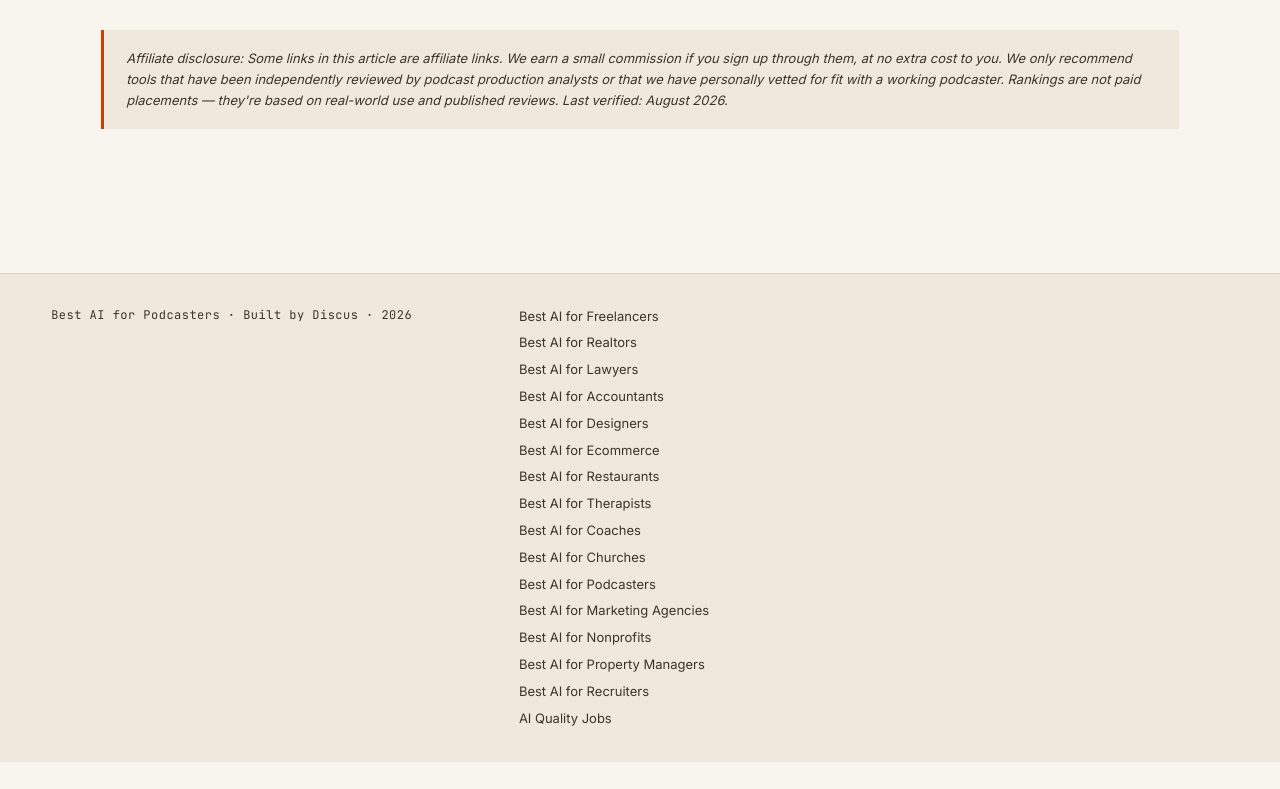
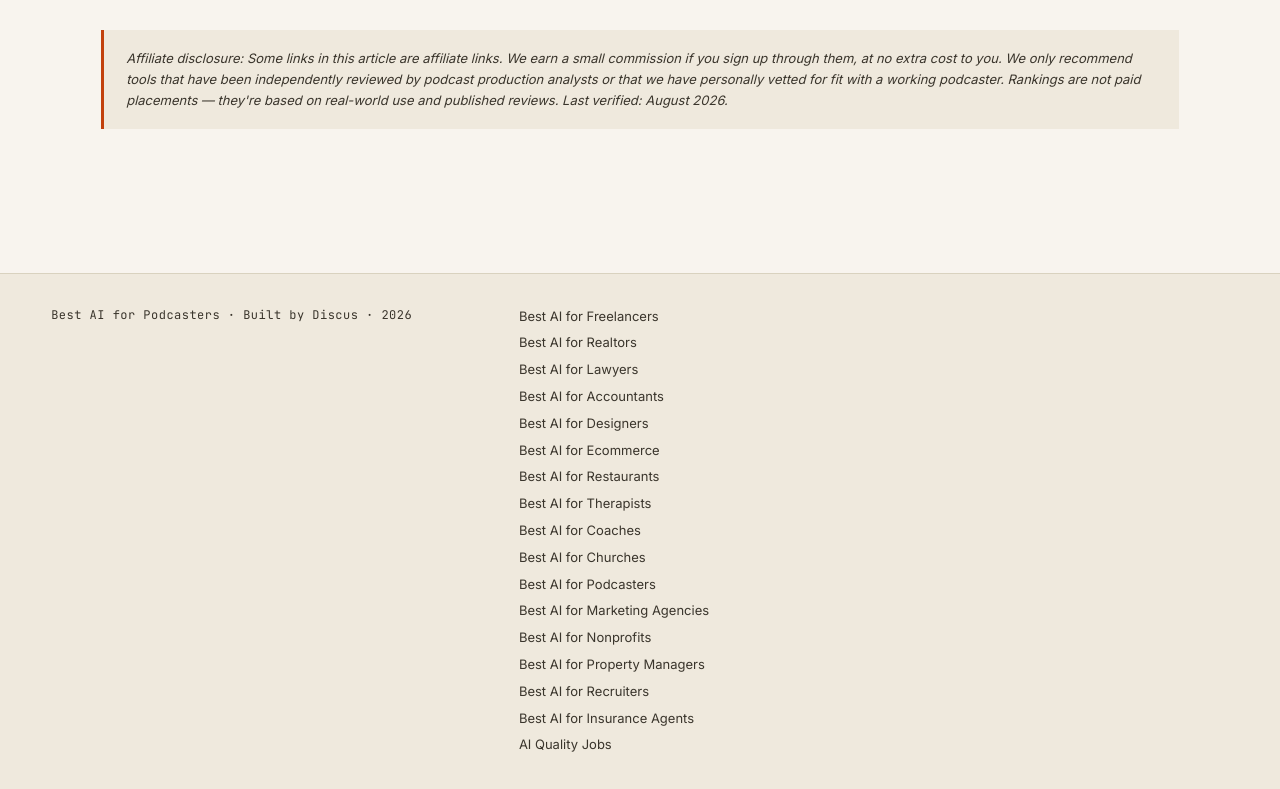
Before and after one commit to aldow3n-a11y/best-ai-podcasters, a plain HTML site: page index.html in a window 1280 px wide. Shown: the part 10066-10855 px from the top of the page. Before the commit the page ends 10828 px from the top, so only its background shows below. Drawn offline with Linux system fonts and the light colour scheme.

Commit message:
Cross-link: add Best AI for Insurance Agents

```diff
--- a/index.html
+++ b/index.html
@@ -591,6 +591,7 @@ Affiliate disclosure: Some links in this article are affiliate links. We earn a
 <a href="https://aldow3n-a11y.github.io/best-ai-nonprofits/">Best AI for Nonprofits</a>
 <a href="https://aldow3n-a11y.github.io/best-ai-property-managers/">Best AI for Property Managers</a>
 <a href="https://aldow3n-a11y.github.io/best-ai-recruiters/">Best AI for Recruiters</a>
+<a href="https://aldow3n-a11y.github.io/best-ai-insurance-agents/">Best AI for Insurance Agents</a>
 <a href="https://aldow3n-a11y.github.io/ai-quality-jobs/">AI Quality Jobs</a>
 </div>
 </div>
```
